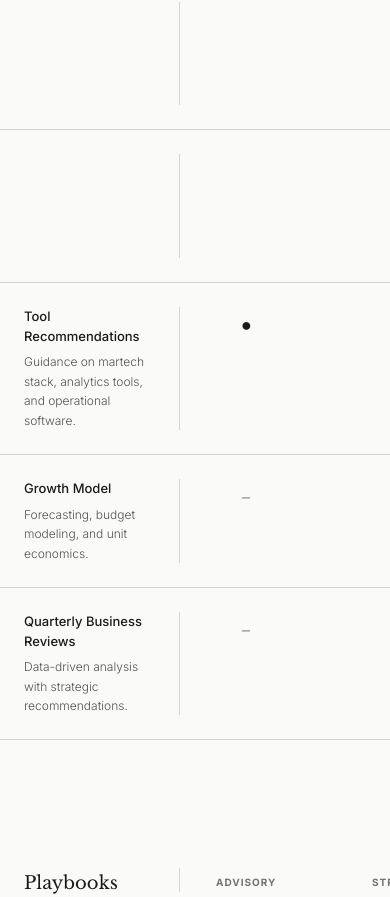
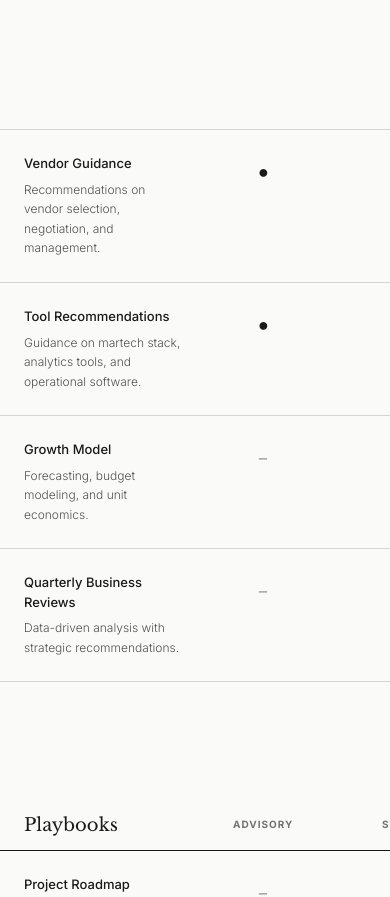
Before and after one commit to sullivan-street-projects/sullivan-street-website, a React (Vite) app: page / in a window 390 px wide. Shown: the part 5347-6244 px from the top of the page. Built offline with nearby package versions, Linux system fonts and the light colour scheme.

Commit message:
fix(services): further widen mobile sticky column and remove border
- Increase mobile sticky column width to 200px
- Update scroll padding to match 200px width for snapping
- Remove vertical border on sticky column for a more open feel
- Fix desktop layout alignment

```diff
--- a/src/sections/Services.jsx
+++ b/src/sections/Services.jsx
@@ -38,34 +38,46 @@ const Services = () => {
       {/* Comparison Table */}
       <div className="border-t border-[#e5e5e5]">
         <div className="py-12">
+          {/* Global Desktop Header */}
+          <div className="hidden lg:grid lg:grid-cols-[40%_1fr_1fr_1fr] border-b border-[#d4d4d4] pb-6 mb-8 gap-4">
+            <div className="font-sans text-xs uppercase tracking-widest font-bold text-[#737373]">Service</div>
+            <div className="font-sans text-xs uppercase tracking-widest font-bold text-[#737373] text-center">Advisory</div>
+            <div className="font-sans text-xs uppercase tracking-widest font-bold text-[#737373] text-center">Strategy</div>
+            <div className="font-sans text-xs uppercase tracking-widest font-bold text-[#737373] text-center">Management</div>
+          </div>
+
           {/* Comparison Sections */}
           {COMPARISON_DATA.map((section) => (
             <div key={section.category} className="mb-20 last:mb-0">
 
+              {/* Desktop Category Title */}
+              <div className="hidden lg:block mb-8">
+                <FocusText>
+                  <h4 className="font-serif text-xl text-[#1a1a1a]">{section.category}</h4>
+                </FocusText>
+              </div>
+
               {/* Scrollable Table for this Category */}
-              <div className="overflow-x-auto -mx-6 lg:mx-0 lg:px-0 pb-4 pt-4 snap-x snap-mandatory scroll-smooth scroll-pl-[180px] lg:scroll-pl-0 lg:snap-none lg:overflow-visible">
+              <div className="overflow-x-auto -mx-6 lg:mx-0 lg:px-0 pb-4 pt-4 snap-x snap-mandatory scroll-smooth scroll-pl-[200px] lg:scroll-pl-0 lg:snap-none lg:overflow-visible">
                 <div className="min-w-[650px] lg:min-w-full lg:w-full">
 
-                  {/* Merged Header Row - Static Top, Sticky Left */}
-                  <div className="flex lg:grid lg:grid-cols-[40%_1fr_1fr_1fr] lg:gap-4 border-b border-[#1a1a1a] pb-4 mb-0 pt-4">
-                     {/* Category Name Column */}
-                     <div className="w-[180px] pl-6 lg:pl-0 lg:w-auto flex-none sticky lg:static left-0 z-40 bg-[#FAFAF8] lg:bg-transparent pr-4 lg:pr-0 border-r border-[#d4d4d4] lg:border-none flex items-end">
+                  {/* Mobile Section Column Header - Static Top, Sticky Left */}
+                  <div className="flex lg:hidden border-b border-[#1a1a1a] pb-4 mb-0 pt-4">
+                     <div className="w-[200px] pl-6 lg:pl-0 lg:w-auto flex-none sticky left-0 z-30 bg-[#FAFAF8] pr-4 flex items-end">
                        <FocusText>
-                         <h4 className="font-serif text-lg md:text-xl text-[#1a1a1a] leading-none">{section.category}</h4>
+                         <h4 className="font-serif text-lg text-[#1a1a1a] leading-none">{section.category}</h4>
                        </FocusText>
                      </div>
-
-                     {/* Column Headers */}
-                     <div className="flex-1 min-w-[130px] lg:min-w-0 lg:w-auto snap-start lg:snap-none flex justify-center items-end pr-6 lg:pr-0"><FocusText><span className="font-sans text-[10px] md:text-xs uppercase tracking-widest font-bold text-[#737373]">Advisory</span></FocusText></div>
-                     <div className="flex-1 min-w-[130px] lg:min-w-0 lg:w-auto snap-start lg:snap-none flex justify-center items-end pr-6 lg:pr-0"><FocusText><span className="font-sans text-[10px] md:text-xs uppercase tracking-widest font-bold text-[#737373]">Strategy</span></FocusText></div>
-                     <div className="flex-1 min-w-[130px] lg:min-w-0 lg:w-auto snap-start lg:snap-none flex justify-center items-end pr-6 lg:pr-0"><FocusText><span className="font-sans text-[10px] md:text-xs uppercase tracking-widest font-bold text-[#737373]">Management</span></FocusText></div>
+                     <div className="flex-1 min-w-[130px] snap-start flex justify-center items-end pr-6"><FocusText><span className="font-sans text-[10px] uppercase tracking-widest font-bold text-[#737373]">Advisory</span></FocusText></div>
+                     <div className="flex-1 min-w-[130px] snap-start flex justify-center items-end pr-6"><FocusText><span className="font-sans text-[10px] uppercase tracking-widest font-bold text-[#737373]">Strategy</span></FocusText></div>
+                     <div className="flex-1 min-w-[130px] snap-start flex justify-center items-end pr-6"><FocusText><span className="font-sans text-[10px] uppercase tracking-widest font-bold text-[#737373]">Management</span></FocusText></div>
                   </div>
 
                   <div className="space-y-0">
                     {section.features.map((feature) => (
                       <div key={feature.name} className="flex lg:grid lg:grid-cols-[40%_1fr_1fr_1fr] lg:gap-4 py-6 border-b border-[#d4d4d4] items-start group hover:bg-[#fafafa] transition-colors duration-300">
                         {/* Service Name: Sticky Mobile, Static Grid Desktop */}
-                        <div className="w-[180px] lg:w-auto pl-6 lg:pl-0 flex-none sticky lg:static left-0 z-20 bg-[#FAFAF8] lg:bg-transparent pr-4 lg:pr-0 border-r border-[#d4d4d4] lg:border-none group-hover:bg-[#fafafa]">
+                        <div className="w-[200px] lg:w-auto pl-6 lg:pl-0 flex-none sticky lg:static left-0 z-20 bg-[#FAFAF8] lg:bg-transparent pr-4 lg:pr-0 lg:border-none group-hover:bg-[#fafafa]">
                           <FocusText>
                             <p className="font-sans text-[13px] md:text-[15px] font-medium text-[#1a1a1a] mb-1.5">{feature.name}</p>
                             <p className="font-sans text-[12px] md:text-[13px] leading-relaxed text-[#525252] font-light">{feature.description}</p>
```
